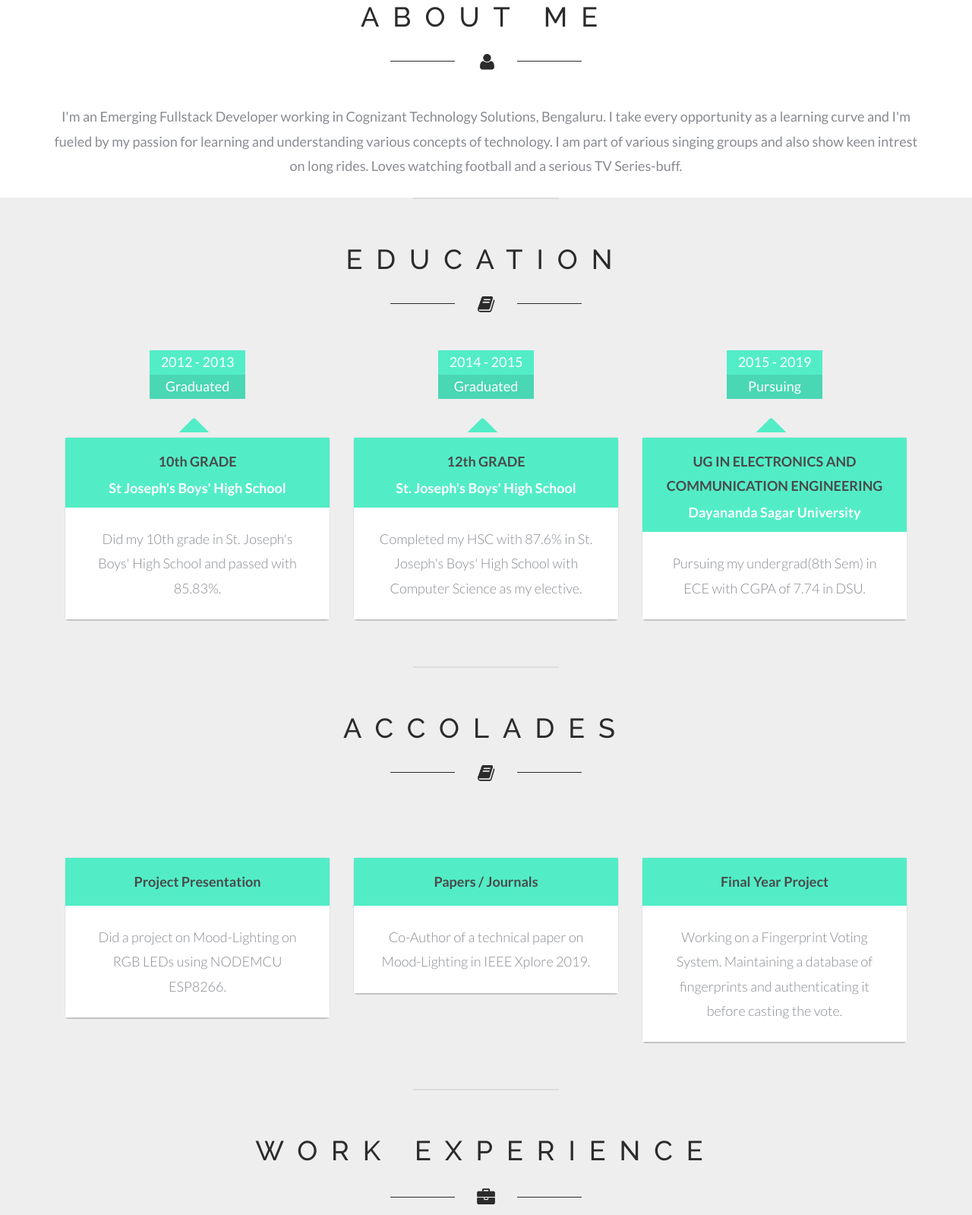
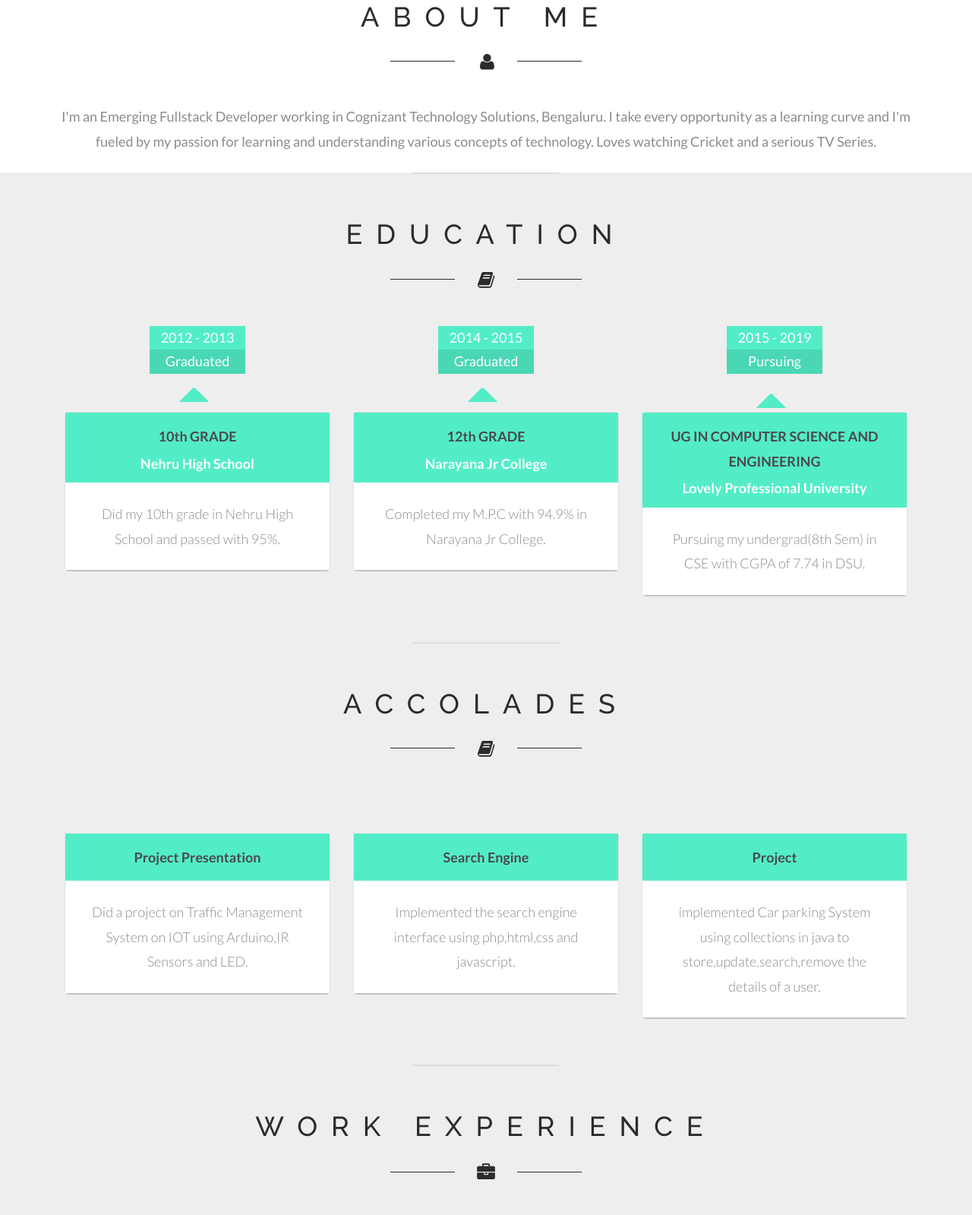
Before and after one commit to Shashidhar1998/Shashidhar1998.github.io, a plain HTML site: page index.html in a window 1280 px wide. Shown: the part 716-2315 px from the top of the page at 76% size. Drawn offline with Linux system fonts and the light colour scheme.

Commit message:
Update index.html

```diff
--- a/index.html
+++ b/index.html
@@ -1,7 +1,7 @@
 <!DOCTYPE html>
 <html>
 <head>
-	<title>Antony Chiramel</title>
+	<title>SHASHIDHAR</title>
 		<link href='http://fonts.googleapis.com/css?family=Raleway:400,100,200,300,500,600,700,800,900' rel='stylesheet' type='text/css'>
 		<link href='http://fonts.googleapis.com/css?family=Lato:100,300,400,700,900,100italic,300italic,400italic,700italic,900italic' rel='stylesheet' type='text/css'>
 		<link href="css/bootstrap.css" rel="stylesheet" type="text/css" media="all" />
@@ -28,7 +28,7 @@ border-radius: 50%;
 	<div class="container">
 		<div class="banner-info">
 			<div class="banner-right">
-				<h1>I’M ANTONY</h1>
+				<h1>I’M SHASHIDHAR</h1>
 				<div class="border"></div>
 				<h2>EMERGING FULL-STACK DEVELOPER</h2>
 				<h1>COGNIZANT TECHNOLOGY SOLUTIONS</h1>
@@ -42,8 +42,7 @@ border-radius: 50%;
 		<h3>ABOUT ME</h3>
 		<div class="strip text-center"><img src="images/about.png" alt=" "/></div>
 		<p>I'm an Emerging Fullstack Developer working in Cognizant Technology Solutions, Bengaluru.  I take every opportunity as a learning curve and I'm fueled by my passion for learning and understanding various
-		concepts of technology.  I am part of various singing groups and also show keen intrest on long rides.
-		 Loves watching football and a serious TV Series-buff.</p>
+		concepts of technology. Loves watching Cricket and a serious TV Series.</p>
 
 	</div>
 </div>
@@ -61,10 +60,10 @@ border-radius: 50%;
 				<div class="edu-border">
 					<div class="edu-grid-master">
 						<h3>10th GRADE </h3>
-						<h4>St Joseph's Boys' High School</h4>
+						<h4>Nehru High School</h4>
 					</div>
 					<div class="edu-grid-info">
-						<h5>Did my 10th grade in St. Joseph's Boys' High School and passed with 85.83%.</h5>
+						<h5>Did my 10th grade in Nehru High School and passed with 95%.</h5>
 					</div>
 				</div>
 			</div>
@@ -74,10 +73,10 @@ border-radius: 50%;
 				<div class="edu-border">
 					<div class="edu-grid-master">
 						<h3>12th GRADE</h3>
-						<h4>St. Joseph's Boys' High School</h4>
+						<h4>Narayana Jr College</h4>
 					</div>
 					<div class="edu-grid-info">
-						<h5>Completed my HSC with 87.6% in St. Joseph's Boys' High School with Computer Science as my elective. </h5>
+						<h5>Completed my M.P.C with 94.9% in Narayana Jr College. </h5>
 					</div>
 				</div>
 			</div>
@@ -86,11 +85,11 @@ border-radius: 50%;
 				<img src="images/arrow.png" alt=""/>
 				<div class="edu-border">
 					<div class="edu-grid-master">
-						<h3>UG IN ELECTRONICS AND COMMUNICATION ENGINEERING</h3>
-						<h4>Dayananda Sagar University</h4>
+						<h3>UG IN COMPUTER SCIENCE AND ENGINEERING</h3>
+						<h4>Lovely Professional University</h4>
 					</div>
 					<div class="edu-grid-info">
-						<h5>Pursuing my undergrad(8th Sem) in ECE with CGPA of 7.74 in DSU.</h5>
+						<h5>Pursuing my undergrad(8th Sem) in CSE with CGPA of 7.74 in DSU.</h5>
 					</div>
 				</div>
 			</div>
@@ -113,27 +112,27 @@ border-radius: 50%;
 						<h3>Project Presentation </h3>
 					</div>
 					<div class="edu-grid-info">
-						<h5>Did a project on Mood-Lighting on RGB LEDs using NODEMCU ESP8266.</h5>
+						<h5>Did a project on Traffic Management System on IOT using Arduino,IR Sensors and LED.</h5>
 					</div>
 				</div>
 			</div>
 			<div class="col-md-4 edu-grid">
 				<div class="edu-border">
 					<div class="edu-grid-master">
-						<h3>Papers / Journals</h3>
+						<h3>Search Engine</h3>
 					</div>
 					<div class="edu-grid-info">
-						<h5>Co-Author of a technical paper on Mood-Lighting in IEEE Xplore 2019.    </h5>
+						<h5>Implemented the search engine interface using php,html,css and javascript.   </h5>
 					</div>
 				</div>
 			</div>
 			<div class="col-md-4 edu-grid">
 				<div class="edu-border">
 					<div class="edu-grid-master">
-						<h3>Final Year Project</h3>
+						<h3>Project </h3>
 					</div>
 					<div class="edu-grid-info">
-						<h5>Working on a Fingerprint Voting System. Maintaining a database of fingerprints and authenticating it before casting the vote. </h5>
+						<h5> implemented Car parking System using collections in java to store,update,search,remove the details of a user.</h5>
 					</div>
 				</div>
 			</div>
@@ -185,8 +184,9 @@ border-radius: 50%;
 			</div>
 			<div class="col-md-3 ser-grid">
 				<img src="images/1.jfif" height="190px" width="140px">
-				<h3>Verilog HDL</h3>
-				<p>Verilog, standardized as IEEE 1364, is a hardware description language used to model electronic systems. It is most commonly used in the design and verification of digital circuits at the register-transfer level of abstraction.</p>
+				<h3>DBMS</h3>
+				<p>A database management system (DBMS) is system software for creating and managing databases.
+				    The DBMS provides users and programmers with a systematic way to create, retrieve, update and manage data.</p>
 			</div>
 			<div class="col-md-3 ser-grid">
 				<img src="images/p.png" height="190px" width="160px">
@@ -226,7 +226,7 @@ border-radius: 50%;
 									];
 								for (var i = 1; i <= 1; i++) {
 									var child = document.getElementById('circles-' + i),
-										percentage = 65;
+										percentage = 70;
 
 									Circles.create({
 										id:         child.id,
@@ -240,7 +240,7 @@ border-radius: 50%;
 								}
 								for (var i = 2; i <= 2; i++){
 									var child = document.getElementById('circles-' + i),
-										percentage = 70;
+										percentage = 75;
 
 									Circles.create({
 										id:         child.id,
@@ -254,7 +254,7 @@ border-radius: 50%;
 								}
 								for (var i = 3; i <= 3; i++){
 									var child = document.getElementById('circles-' + i),
-										percentage = 50;
+										percentage = 65;
 
 									Circles.create({
 										id:         child.id,
@@ -295,8 +295,8 @@ border-radius: 50%;
 		<div class="col-md-4 contact-grids contact1" id="address" style="font-size:20px;">
 				<h3>Say Hi to Me</h3>
 				<h3><ul>
-					<li><a href="mailto:info@example.com">antonychiramel07@gmail.com</a></li><br>
-					<li>facebook.com/tony.chiramel.009</li><br>
+					<li><a href="mailto:info@example.com">shashidharreddy082@gmail.com</a></li><br>
+					<li><https://www.facebook.com/gshashidhar.reddy.5">Ping Me in facebook</li><br>
 				</ul></h3>
 		</div>
 		</div>
```
